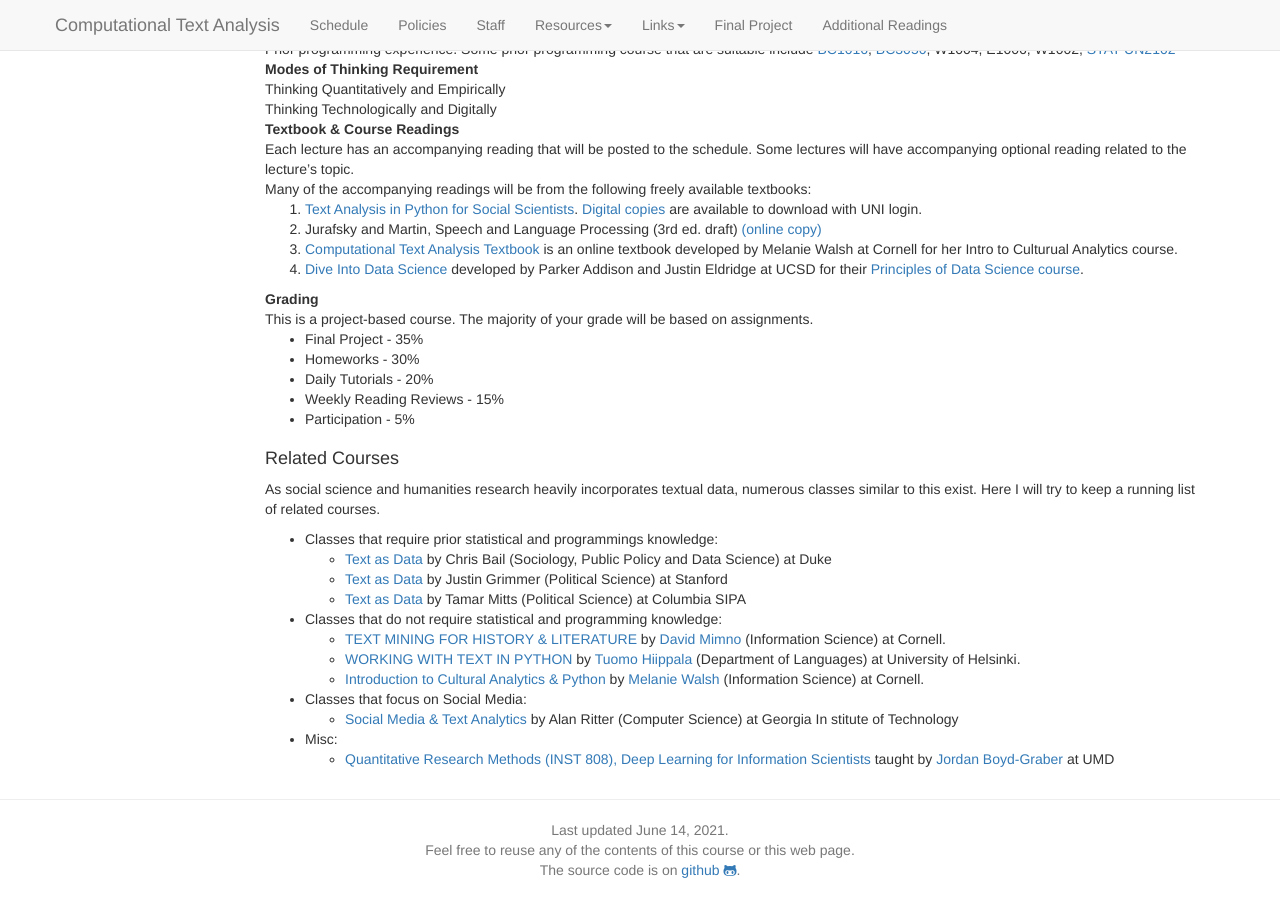
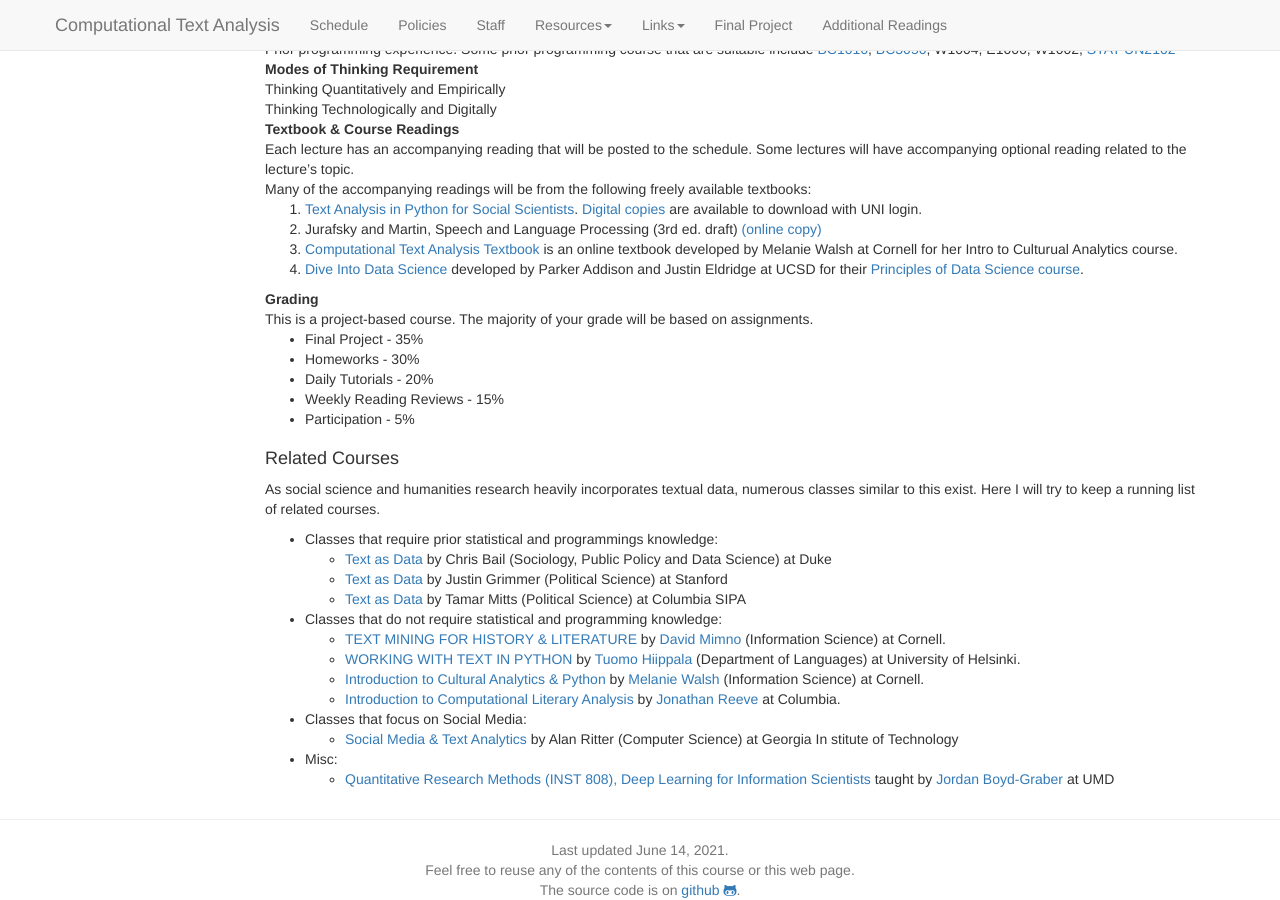
Before and after one commit to BC-COMS-2710/BC-COMS-2710.github.io, a Jekyll site: the page built from index.md, in a window 1280 px wide and 900 px high, scrolled down 591 px. Built offline with Jekyll 4.4.1, drawn with Linux system fonts in a browser that asks for light colours; nearby versions of some CDN libraries.

Commit message:
related courses: added Jonathan Reeve's

```diff
--- a/index.md
+++ b/index.md
@@ -157,6 +157,7 @@ Here I will try to keep a running list of related courses.
   - [TEXT MINING FOR HISTORY & LITERATURE](https://mimno.infosci.cornell.edu/info3350/) by [David Mimno](https://mimno.infosci.cornell.edu/) (Information Science) at Cornell.
   - [WORKING WITH TEXT IN PYTHON](https://applied-language-technology.readthedocs.io/en/latest/index.html) by [Tuomo Hiippala](https://www.mv.helsinki.fi/home/thiippal/) (Department of Languages) at University of Helsinki.
   - [Introduction to Cultural Analytics & Python](https://melaniewalsh.github.io/Intro-Cultural-Analytics/welcome.html) by [Melanie Walsh](https://melaniewalsh.org/) (Information Science) at Cornell.
+  - [Introduction to Computational Literary Analysis](https://icla2020b.jonreeve.com/) by [Jonathan Reeve](https://jonreeve.com/) at Columbia.
 - Classes that focus on Social Media:
 	- [Social Media & Text Analytics](http://socialmedia-class.org/) by Alan Ritter (Computer Science) at Georgia In
 stitute of Technology
```
